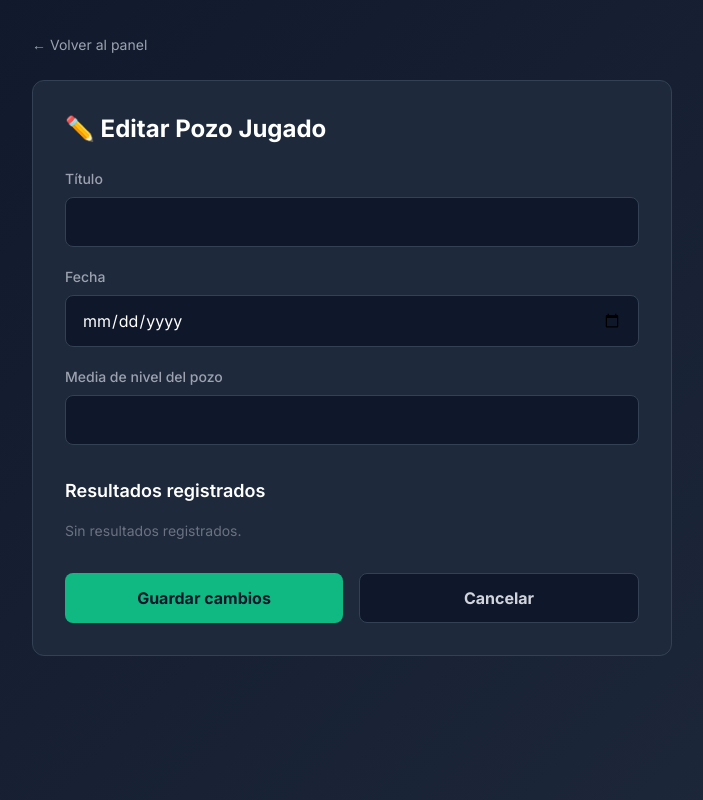
After one commit to AlbertoMartinMate/La-Pecera-Padel-Hub, a Flask app: template templates/editar_pozo_jugado.html in a window 1280 px wide. The commit adds this page. Shown: the whole page, without its empty margins (288-991 px from the left). Run offline with Flask 3, Linux system fonts and the light colour scheme; the template is opened without the code that fills it, so the values that code supplies are empty; some libraries are stand-ins or nearby versions.

Commit message:
Editar y borrar pozos jugados con reversión de puntos y nivel

```diff
--- a/app.py
+++ b/app.py
@@ -607,6 +607,63 @@ def ver_resultados(pozo_id):
 
     return render_template('ver_resultados.html', pozo=pozo, resultados=resultados)
 
+@app.route('/admin/editar_pozo_jugado/<int:pozo_id>', methods=['GET', 'POST'])
+def editar_pozo_jugado(pozo_id):
+    if 'user_id' not in session or not session.get('is_admin'):
+        flash('No tienes permisos de administrador', 'error')
+        return redirect(url_for('login'))
+
+    pozo = PozoJugado.query.get_or_404(pozo_id)
+    resultados = Resultado.query.filter_by(pozo_jugado_id=pozo_id).all()
+
+    if request.method == 'POST':
+        pozo.titulo = request.form.get('titulo')
+        fecha_str = request.form.get('fecha')
+        if fecha_str:
+            pozo.fecha = datetime.strptime(fecha_str, '%Y-%m-%d')
+        nivel_str = request.form.get('nivel')
+        pozo.nivel = float(nivel_str) if nivel_str else pozo.nivel
+        db.session.commit()
+        flash(f'Pozo "{pozo.titulo}" actualizado correctamente', 'success')
+        return redirect(url_for('admin_panel'))
+
+    return render_template('editar_pozo_jugado.html', pozo=pozo, resultados=resultados)
+
+
+@app.route('/admin/borrar_pozo_jugado/<int:pozo_id>')
+def borrar_pozo_jugado(pozo_id):
+    if 'user_id' not in session or not session.get('is_admin'):
+        flash('No tienes permisos de administrador', 'error')
+        return redirect(url_for('login'))
+
+    pozo = PozoJugado.query.get_or_404(pozo_id)
+    resultados = Resultado.query.filter_by(pozo_jugado_id=pozo_id).all()
+
+    for resultado in resultados:
+        usuario = Usuario.query.filter_by(email=resultado.email).first()
+        if usuario:
+            usuario.puntos_ranking = max(0, usuario.puntos_ranking - resultado.puntos)
+            hist_nivel = HistorialNivel.query.filter_by(
+                usuario_id=usuario.id,
+                pozo_jugado_id=pozo_id
+            ).first()
+            if hist_nivel:
+                usuario.nivel_playtomic = round(hist_nivel.nivel_anterior, 2)
+                db.session.delete(hist_nivel)
+            hist_rank = HistorialRanking.query.filter_by(
+                usuario_id=usuario.id,
+                pozo_jugado_id=pozo_id
+            ).first()
+            if hist_rank:
+                db.session.delete(hist_rank)
+        db.session.delete(resultado)
+
+    titulo = pozo.titulo
+    db.session.delete(pozo)
+    db.session.commit()
+
+    flash(f'Pozo "{titulo}" eliminado y puntos/nivel revertidos correctamente', 'success')
+    return redirect(url_for('admin_panel'))
 
 # ── INICIALIZACIÓN Y MIGRACIONES ─────────────────────────────────────────────
 
--- /dev/null
+++ b/templates/editar_pozo_jugado.html
@@ -0,0 +1,84 @@
+{% extends "base.html" %}
+
+{% block title %}Editar Pozo Jugado - Admin{% endblock %}
+
+{% block content %}
+<div class="min-h-screen">
+    <main class="max-w-2xl mx-auto px-4 py-8">
+        <div class="mb-6">
+            <a href="{{ url_for('admin_panel') }}" class="text-gray-400 hover:text-white text-sm">← Volver al panel</a>
+        </div>
+
+        <div class="bg-dark-card border border-dark-border rounded-xl p-8">
+            <h1 class="text-2xl font-bold text-white mb-6">✏️ Editar Pozo Jugado</h1>
+
+            <form method="POST">
+                <div class="space-y-5">
+                    <div>
+                        <label class="block text-sm font-medium text-gray-400 mb-2">Título</label>
+                        <input type="text" name="titulo" value="{{ pozo.titulo }}" required
+                            class="w-full bg-dark-bg border border-dark-border rounded-lg px-4 py-3 text-white focus:border-secondary focus:outline-none">
+                    </div>
+
+                    <div>
+                        <label class="block text-sm font-medium text-gray-400 mb-2">Fecha</label>
+                        <input type="date" name="fecha" value="{{ pozo.fecha.strftime('%Y-%m-%d') if pozo.fecha else '' }}"
+                            class="w-full bg-dark-bg border border-dark-border rounded-lg px-4 py-3 text-white focus:border-secondary focus:outline-none">
+                    </div>
+
+                    <div>
+                        <label class="block text-sm font-medium text-gray-400 mb-2">Media de nivel del pozo</label>
+                        <input type="number" name="nivel" value="{{ pozo.nivel or '' }}" step="0.01" min="0" max="7"
+                            class="w-full bg-dark-bg border border-dark-border rounded-lg px-4 py-3 text-white focus:border-secondary focus:outline-none">
+                    </div>
+                </div>
+
+                <!-- Resultados actuales -->
+                <div class="mt-8">
+                    <h2 class="text-lg font-semibold text-white mb-4">Resultados registrados</h2>
+                    {% if resultados %}
+                    <div class="bg-dark-bg border border-dark-border rounded-lg overflow-hidden mb-4">
+                        <table class="w-full text-sm">
+                            <thead>
+                                <tr class="border-b border-dark-border">
+                                    <th class="px-4 py-3 text-left text-gray-400">Email</th>
+                                    <th class="px-4 py-3 text-center text-gray-400">Posición</th>
+                                    <th class="px-4 py-3 text-center text-gray-400">Puntos</th>
+                                </tr>
+                            </thead>
+                            <tbody class="divide-y divide-dark-border">
+                                {% for r in resultados %}
+                                <tr>
+                                    <td class="px-4 py-3 text-gray-300">{{ r.email }}</td>
+                                    <td class="px-4 py-3 text-center">
+                                        {% if r.posicion == 1 %}<span class="text-yellow-400">🥇 1º</span>
+                                        {% elif r.posicion == 2 %}<span class="text-gray-300">🥈 2º</span>
+                                        {% elif r.posicion == 3 %}<span class="text-orange-400">🥉 3º</span>
+                                        {% else %}<span class="text-purple-400">Part.</span>{% endif %}
+                                    </td>
+                                    <td class="px-4 py-3 text-center text-green-400 font-bold">+{{ r.puntos }}</td>
+                                </tr>
+                                {% endfor %}
+                            </tbody>
+                        </table>
+                    </div>
+                    {% else %}
+                    <p class="text-gray-500 text-sm">Sin resultados registrados.</p>
+                    {% endif %}
+                </div>
+
+                <div class="flex space-x-4 mt-8">
+                    <button type="submit"
+                        class="flex-1 bg-secondary hover:bg-secondary/80 text-dark-bg font-bold py-3 rounded-lg transition">
+                        Guardar cambios
+                    </button>
+                    <a href="{{ url_for('admin_panel') }}"
+                        class="flex-1 text-center bg-dark-bg border border-dark-border hover:border-gray-500 text-gray-300 font-bold py-3 rounded-lg transition">
+                        Cancelar
+                    </a>
+                </div>
+            </form>
+        </div>
+    </main>
+</div>
+{% endblock %}
```
Also changed, not shown: templates/admin_new.html (+54 -140 lines).
